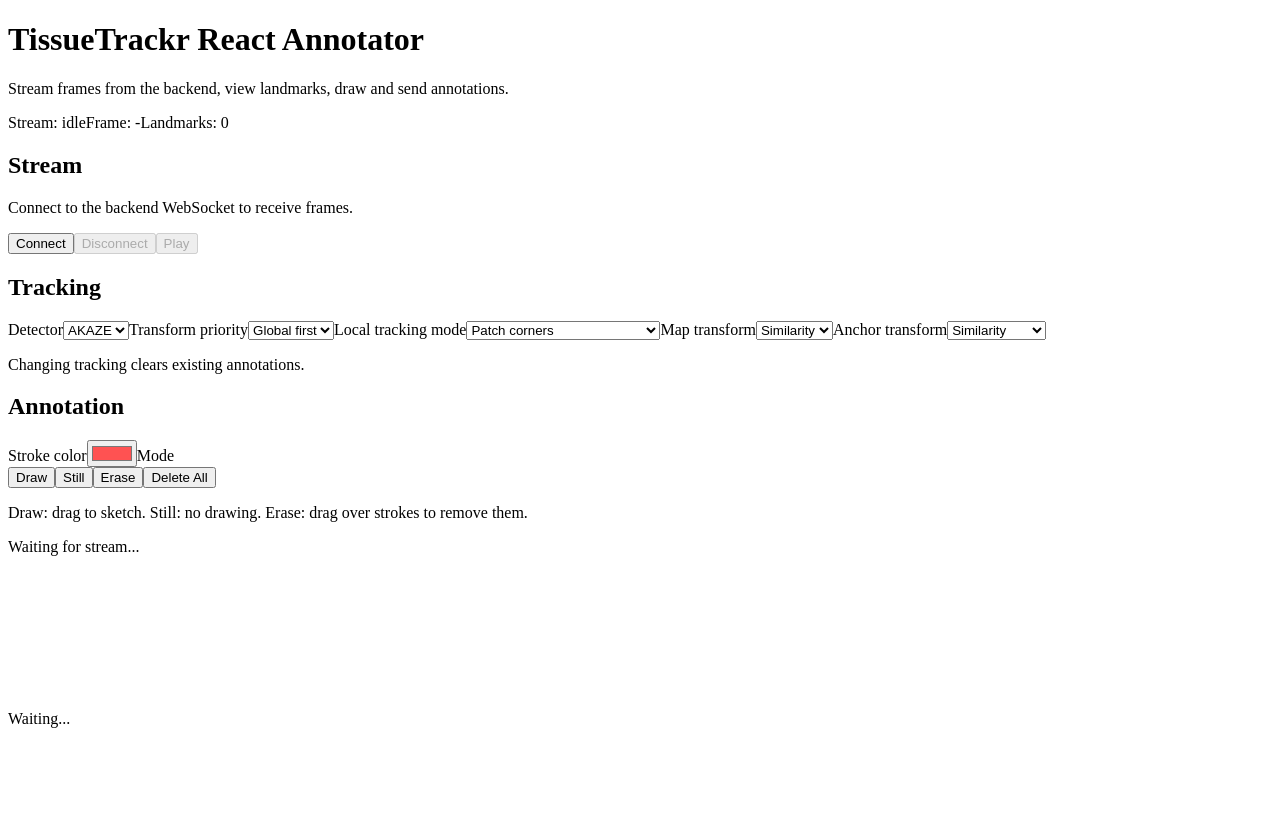
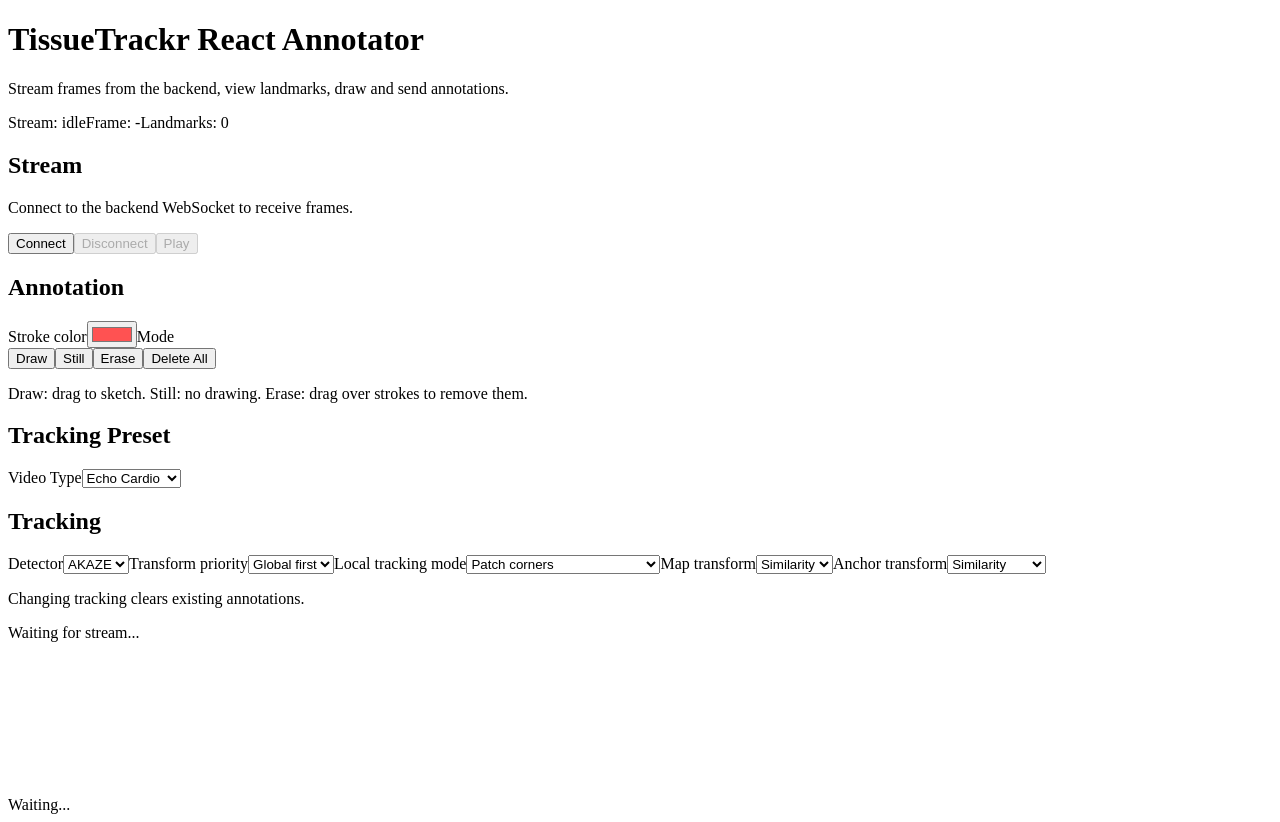
Before and after one commit to arthurandmuffin/TissueTrackr, a React (Vite) app in the folder frontend/: page / in a window 1280 px wide. Before the commit the page ends 800 px from the top, so only its background shows below. Built offline with nearby package versions, Linux system fonts and the light colour scheme; no server answers; the HTML template or start-up script is replaced by a standard one.

Commit message:
small frontend fix

```diff
--- a/frontend/src/App.jsx
+++ b/frontend/src/App.jsx
@@ -403,6 +403,8 @@ export default function App() {
       currentStrokeRef.current = [];
       drawingRef.current = false;
       setHasPending(false);
+      setIsPlaying(true);
+      isPlayingRef.current = true;
     } catch (err) {
       setToast(`Failed to clear annotations: ${err.message}`, "error");
     }
@@ -551,6 +553,68 @@ export default function App() {
             </div>
           </div>
 
+                    <div className="block">
+            <h2>Annotation</h2>
+            <label className="label">Stroke color</label>
+            <input type="color" value={color} onChange={(e) => setColor(e.target.value)} />
+            <label className="label">Mode</label>
+            <div className="row">
+              <button
+                type="button"
+                className={mode === "draw" ? "" : "ghost"}
+                onClick={() => setMode("draw")}
+              >
+                Draw
+              </button>
+              <button
+                type="button"
+                className={mode === "still" ? "" : "ghost"}
+                onClick={() => setMode("still")}
+              >
+                Still
+              </button>
+              <button
+                type="button"
+                className={mode === "erase" ? "" : "ghost"}
+                onClick={() => setMode("erase")}
+              >
+                Erase
+              </button>
+              <button type="button" className="ghost" onClick={deleteAll}>
+                Delete All
+              </button>
+            </div>
+            {mode === "erase" && (
+              <>
+                <label className="label">Eraser size</label>
+                <input
+                  type="range"
+                  min="6"
+                  max="48"
+                  value={eraserSize}
+                  onChange={(e) => setEraserSize(Number(e.target.value))}
+                />
+              </>
+            )}
+            <p className="muted">Draw: drag to sketch. Still: no drawing. Erase: drag over strokes to remove them.</p>
+          </div>
+
+
+          <div className="block">
+            <h2>Tracking Preset</h2>
+            <label className="label">Video Type</label>
+            <select
+              value={trackingConfig.detector}
+              onChange={(e) => handleTrackingChange("detector", e.target.value)}
+            >
+              <option value="echo-cardio">Echo Cardio</option>
+              <option value="lap">Laparoscopy</option>
+              <option value="ultra">Intrapartum</option>
+              <option value="pocus">POCUS</option>
+              <option value="custom">Custom</option>
+            </select>
+          </div>
+
           <div className="block">
             <h2>Tracking</h2>
             <label className="label">Detector</label>
@@ -601,51 +665,6 @@ export default function App() {
             <p className="muted">Changing tracking clears existing annotations.</p>
           </div>
 
-          <div className="block">
-            <h2>Annotation</h2>
-            <label className="label">Stroke color</label>
-            <input type="color" value={color} onChange={(e) => setColor(e.target.value)} />
-            <label className="label">Mode</label>
-            <div className="row">
-              <button
-                type="button"
-                className={mode === "draw" ? "" : "ghost"}
-                onClick={() => setMode("draw")}
-              >
-                Draw
-              </button>
-              <button
-                type="button"
-                className={mode === "still" ? "" : "ghost"}
-                onClick={() => setMode("still")}
-              >
-                Still
-              </button>
-              <button
-                type="button"
-                className={mode === "erase" ? "" : "ghost"}
-                onClick={() => setMode("erase")}
-              >
-                Erase
-              </button>
-              <button type="button" className="ghost" onClick={deleteAll}>
-                Delete All
-              </button>
-            </div>
-            {mode === "erase" && (
-              <>
-                <label className="label">Eraser size</label>
-                <input
-                  type="range"
-                  min="6"
-                  max="48"
-                  value={eraserSize}
-                  onChange={(e) => setEraserSize(Number(e.target.value))}
-                />
-              </>
-            )}
-            <p className="muted">Draw: drag to sketch. Still: no drawing. Erase: drag over strokes to remove them.</p>
-          </div>
         </section>
 
         <section className="viewer">
```
